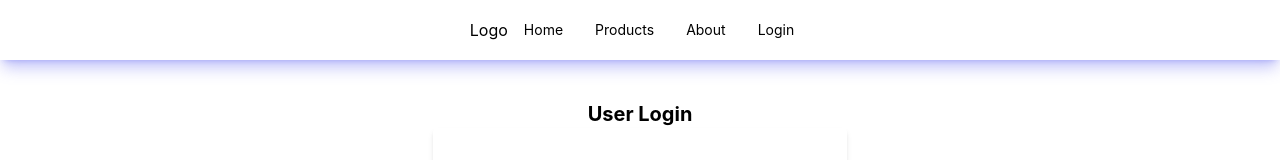
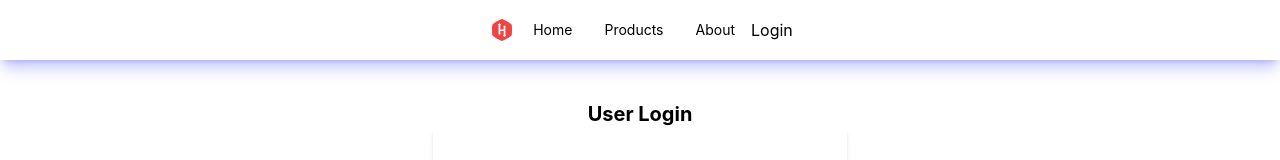
Before and after one commit to walterjin6/Code-Test-230219, a React (Create React App) app: page /login in a window 1280 px wide. Shown: the top 160 px of the page. Built offline with nearby package versions, Linux system fonts and the light colour scheme.

Commit message:
Implement redux toolkit to share user name across pages

```diff
--- a/package.json
+++ b/package.json
@@ -3,6 +3,7 @@
   "version": "0.1.0",
   "private": true,
   "dependencies": {
+    "@reduxjs/toolkit": "^1.9.2",
     "@testing-library/jest-dom": "^5.16.5",
     "@testing-library/react": "^13.4.0",
     "@testing-library/user-event": "^13.5.0",
@@ -14,6 +15,8 @@
     "axios": "^1.3.3",
     "react": "^18.2.0",
     "react-dom": "^18.2.0",
+    "react-icons": "^4.7.1",
+    "react-redux": "^8.0.5",
     "react-router-dom": "^6.8.1",
     "react-scripts": "5.0.1",
     "typescript": "^4.9.5",
--- a/src/components/Header.tsx
+++ b/src/components/Header.tsx
@@ -1,15 +1,19 @@
 import Navbar from './Navbar'
-
 import { Link } from 'react-router-dom'
+import { FaHackerrank } from 'react-icons/fa'
+import { useSelector } from 'react-redux'
+import { selectUser } from '../store/appSlice'
 
 const Header = () => {
+    const user = useSelector(selectUser)
   return (
     <header className='shadow-lg shadow-indigo-500/40'>
       <div className='flex justify-center items-center px-1 py-2 '>
         <Link to='/' className='logo'>
-          Logo
+          <FaHackerrank className='text-3xl text-red-500 px-1 py-1' />
         </Link>
         <Navbar />
+        {user ? <p>Welcome, {user}!</p> : <Link to='/login'>Login</Link>}
       </div>
     </header>
   )
--- a/src/config/menuItems.tsx
+++ b/src/config/menuItems.tsx
@@ -55,8 +55,4 @@ export const menuItems = [
       },
     ],
   },
-  {
-    title: 'Login',
-    url: '/login',
-  },
 ]
--- a/src/index.tsx
+++ b/src/index.tsx
@@ -3,6 +3,8 @@ import ReactDOM from 'react-dom/client'
 import './index.css'
 import App from './App'
 import { BrowserRouter } from 'react-router-dom'
+import { store } from './store/store'
+import { Provider } from 'react-redux'
 
 if (process.env.NODE_ENV === 'development') {
   const { worker } = require('./mocks/browser')
@@ -14,8 +16,10 @@ if (process.env.NODE_ENV === 'development') {
 const root = ReactDOM.createRoot(document.getElementById('root') as HTMLElement)
 root.render(
   <React.StrictMode>
-    <BrowserRouter>
-      <App />
-    </BrowserRouter>
+    <Provider store={store}>
+      <BrowserRouter>
+        <App />
+      </BrowserRouter>
+    </Provider>
   </React.StrictMode>
 )
--- a/src/mocks/handlers.tsx
+++ b/src/mocks/handlers.tsx
@@ -13,7 +13,10 @@ export const handlers = [
     }
 
     if (username === 'admin' && password === '12345') {
-      return res(ctx.status(200), ctx.json({ message: 'Success' }))
+      return res(
+        ctx.status(200),
+        ctx.json({ message: 'Success', username: username, password: password })
+      )
     } else {
       return res(
         ctx.status(401),
--- a/src/pages/Login.tsx
+++ b/src/pages/Login.tsx
@@ -1,9 +1,13 @@
 import { useRef, useState, useEffect } from 'react'
-import { useNavigate, Link } from 'react-router-dom'
+import { useNavigate } from 'react-router-dom'
 import axios from '../api/axios'
+import { useDispatch } from 'react-redux'
+import { setUser } from '../store/appSlice'
+
 const LOGIN_URL = '/auth'
 
 const Login = () => {
+  const dispatch = useDispatch()
   const userRef = useRef<any>()
   const errRef = useRef<any>()
   const [username, setUsername] = useState('')
@@ -31,10 +35,10 @@ const Login = () => {
           withCredentials: true,
         }
       )
-        console.log(JSON.stringify(response?.data))
       setUsername('')
       setPassword('')
       setSuccess(true)
+      dispatch(setUser(response?.data.username))
     } catch (err: any) {
       if (!err?.response) {
         setErrMsg('No Server Response')
@@ -117,7 +121,6 @@ const Login = () => {
                 <button
                   className='w-1/2 px-6 py-2 mt-4 text-white bg-blue-600 rounded-lg hover:bg-blue-900'
                   type='submit'
-                  role='button'
                   name='submit'
                 >
                   SUBMIT
--- /dev/null
+++ b/src/store/appSlice.tsx
@@ -0,0 +1,26 @@
+import { createSlice } from '@reduxjs/toolkit'
+import type { RootState } from './store'
+
+interface UserState {
+  user: string
+}
+const initialState: UserState = {
+  user: '',
+}
+const appSlice = createSlice({
+  name: 'user',
+  initialState,
+  reducers: {
+    setUser(state, action) {
+      state.user = action.payload
+    },
+  },
+})
+
+export const {
+  setUser,
+} = appSlice.actions
+
+export const selectUser = (state: RootState) => state.app.user
+
+export default appSlice.reducer
--- /dev/null
+++ b/src/store/store.tsx
@@ -0,0 +1,13 @@
+import { configureStore } from '@reduxjs/toolkit'
+
+import appReducer from './appSlice'
+export const store = configureStore({
+  reducer: {
+    app: appReducer,
+  },
+   devTools: true,
+})
+
+export type RootState = ReturnType<typeof store.getState>
+
+export type AppDispatch = typeof store.dispatch
```
Also changed, not shown: 1 other file (tests, documents, lock files or other folders). Lines whose indentation alone changed are shown as unchanged.
